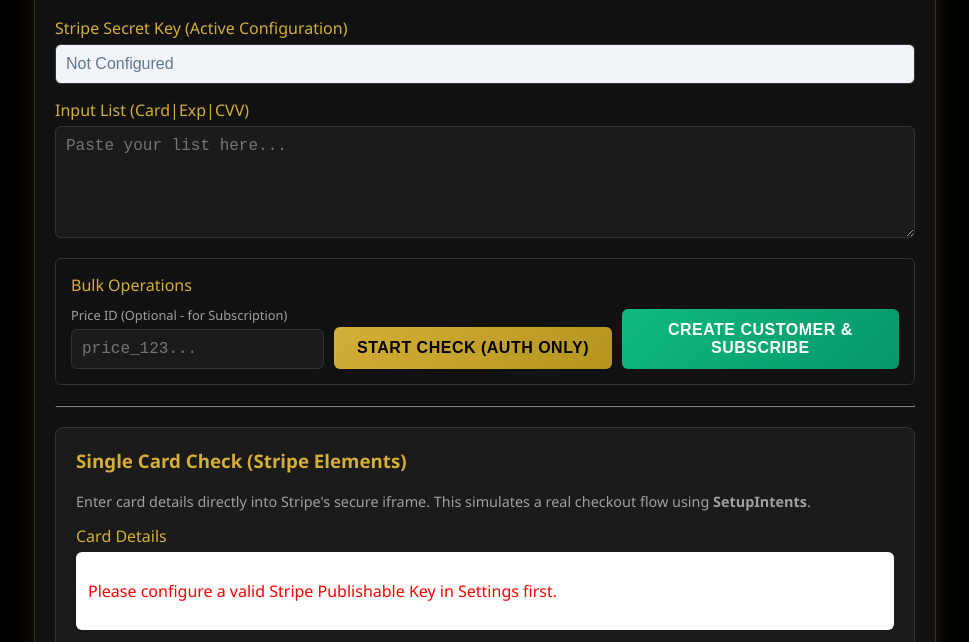
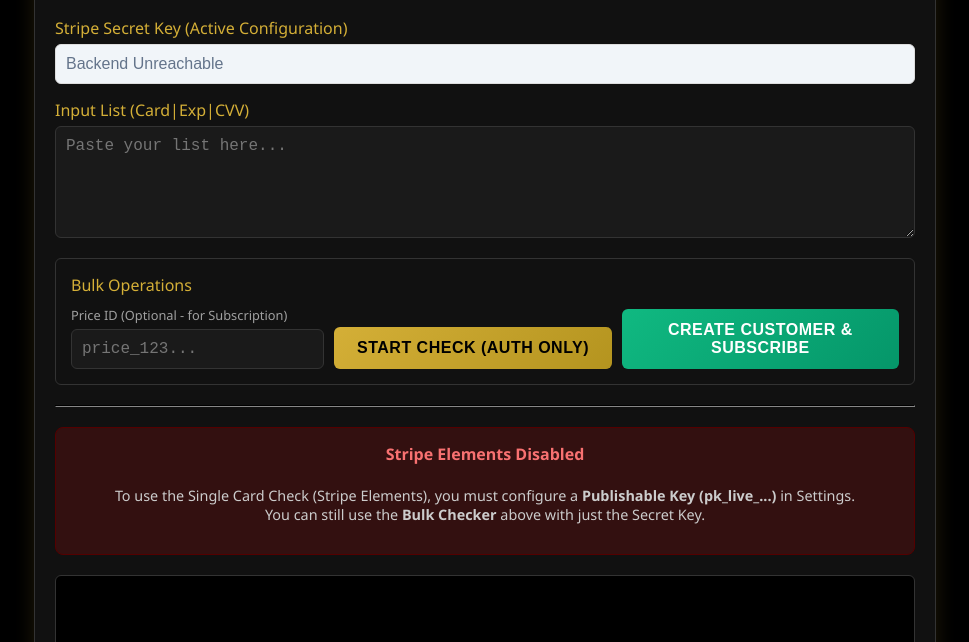
Before and after one commit to alkhudarigroupuae/DR-DXB, a website: page web_card_app/index.html in a window 1280 px wide. Both pictures are taken after a click on the button "Checker". Shown: the part 148-790 px from the top of the page, without its empty margins (155-1124 px from the left). Drawn offline with Linux system fonts and the light colour scheme; no server answers.

Commit message:
Enhance Checker UI and Status Display

```diff
--- a/web_card_app/index.html
+++ b/web_card_app/index.html
@@ -631,8 +631,9 @@
         <div id="tab3" class="tab-content">
             <div class="form-group">
                 <label data-i18n="label_sk_active">Stripe Secret Key (Active Configuration)</label>
-                <input type="text" value="Not Configured" readonly
-                    style="background: #f1f5f9; color: #64748b; font-weight: bold;">
+                <input type="text" id="activeSkDisplay" value="Checking..." readonly
+                    style="background: #f1f5f9; color: #64748b; font-weight: bold; border: 1px solid #ddd;">
+                <small id="activeSkSource" style="color: var(--primary); display: block; margin-top: 5px;"></small>
             </div>
             <div class="form-group">
                 <label data-i18n="label_input_list">Input List (Card|Exp|CVV)</label>
@@ -663,7 +664,7 @@
             <hr style="border-color: #333; margin: 20px 0;">
 
             <!-- Stripe Elements Section -->
-            <div style="background: #1a1a1a; padding: 20px; border-radius: 8px; border: 1px solid #333;">
+            <div id="stripeElementsSection" style="background: #1a1a1a; padding: 20px; border-radius: 8px; border: 1px solid #333; display: none;">
                 <h3 style="margin-top:0; color: var(--primary);">Single Card Check (Stripe Elements)</h3>
                 <p style="font-size: 0.9em; color: var(--text-light);">
                     Enter card details directly into Stripe's secure iframe. This simulates a real checkout flow using
@@ -683,6 +684,14 @@
                     Verify via Stripe Elements
                 </button>
                 <div id="element-result" style="margin-top: 15px; font-weight: bold;"></div>
+            </div>
+
+            <div id="stripeElementsWarning" style="background: #331010; padding: 15px; border-radius: 8px; border: 1px solid #500; margin-top: 20px; text-align: center;">
+                <h4 style="color: #f87171; margin-top: 0;">Stripe Elements Disabled</h4>
+                <p style="color: #ccc; font-size: 0.9em;">
+                    To use the Single Card Check (Stripe Elements), you must configure a <b>Publishable Key (pk_live_...)</b> in Settings.
+                    <br>You can still use the <b>Bulk Checker</b> above with just the Secret Key.
+                </p>
             </div>
 
             <div id="checkLog" class="output-area"></div>
@@ -1641,14 +1650,71 @@
             }
         }
 
-        // Add listener to tab switch to init elements
+        // === Backend Status & Config Display ===
+        async function updateActiveConfigDisplay() {
+            const display = document.getElementById('activeSkDisplay');
+            const sourceLabel = document.getElementById('activeSkSource');
+            const pk = localStorage.getItem('syriaPay_pk');
+            const skLocal = localStorage.getItem('syriaPay_sk');
+
+            // Check Frontend Config
+            let displayValue = "Checking...";
+            let sourceValue = "";
+
+            try {
+                // Check Backend Status
+                const res = await fetch('/api/status');
+                const data = await res.json();
+
+                if (skLocal && skLocal !== 'Not Configured') {
+                    displayValue = `Custom Key (Ending in ...${skLocal.slice(-4)})`;
+                    sourceValue = "Source: Browser Local Storage (User Provided)";
+                } else if (data.stripeConfigured) {
+                    displayValue = `Server Managed (Ending in ${data.stripeKeyMasked || '...'})`;
+                    sourceValue = "Source: Backend Environment Variables (.env)";
+                } else {
+                    displayValue = "Not Configured";
+                    sourceValue = "Please configure a Secret Key in Settings or .env file";
+                }
+
+            } catch (e) {
+                console.error("Status Check Error:", e);
+                if (skLocal) {
+                    displayValue = `Custom Key (Ending in ...${skLocal.slice(-4)})`;
+                    sourceValue = "Source: Browser Local Storage (Backend Offline?)";
+                } else {
+                    displayValue = "Backend Unreachable";
+                }
+            }
+
+            if(display) display.value = displayValue;
+            if(sourceLabel) sourceLabel.textContent = sourceValue;
+
+            // Update Stripe Elements Visibility
+            const elSection = document.getElementById('stripeElementsSection');
+            const elWarning = document.getElementById('stripeElementsWarning');
+
+            if (pk && pk.startsWith('pk_')) {
+                if(elSection) elSection.style.display = 'block';
+                if(elWarning) elWarning.style.display = 'none';
+            } else {
+                if(elSection) elSection.style.display = 'none';
+                if(elWarning) elWarning.style.display = 'block';
+            }
+        }
+
+        // Add listener to tab switch to update display
         const originalSwitchTab = switchTab;
         switchTab = function (tabId) {
             originalSwitchTab(tabId);
             if (tabId === 'tab3') {
+                updateActiveConfigDisplay();
                 setTimeout(initStripeElements, 500); // Small delay to ensure DOM is visible
             }
         };
+
+        // Call on load
+        document.addEventListener('DOMContentLoaded', updateActiveConfigDisplay);
 
         // === Bulk Subscription Logic ===
         async function startSubscriptionCheck() {
```
Also changed, not shown: server.js (+14 -0 lines).
